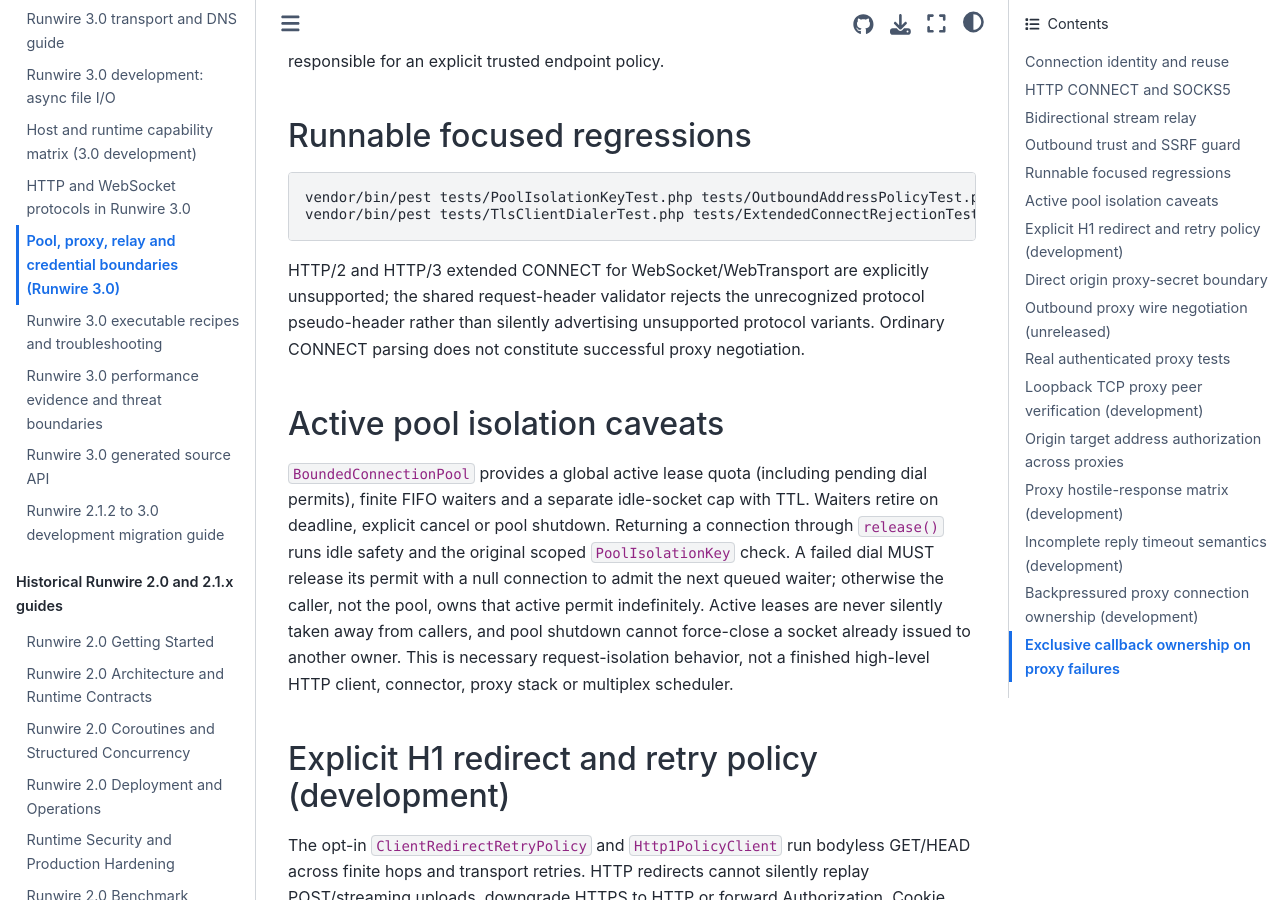
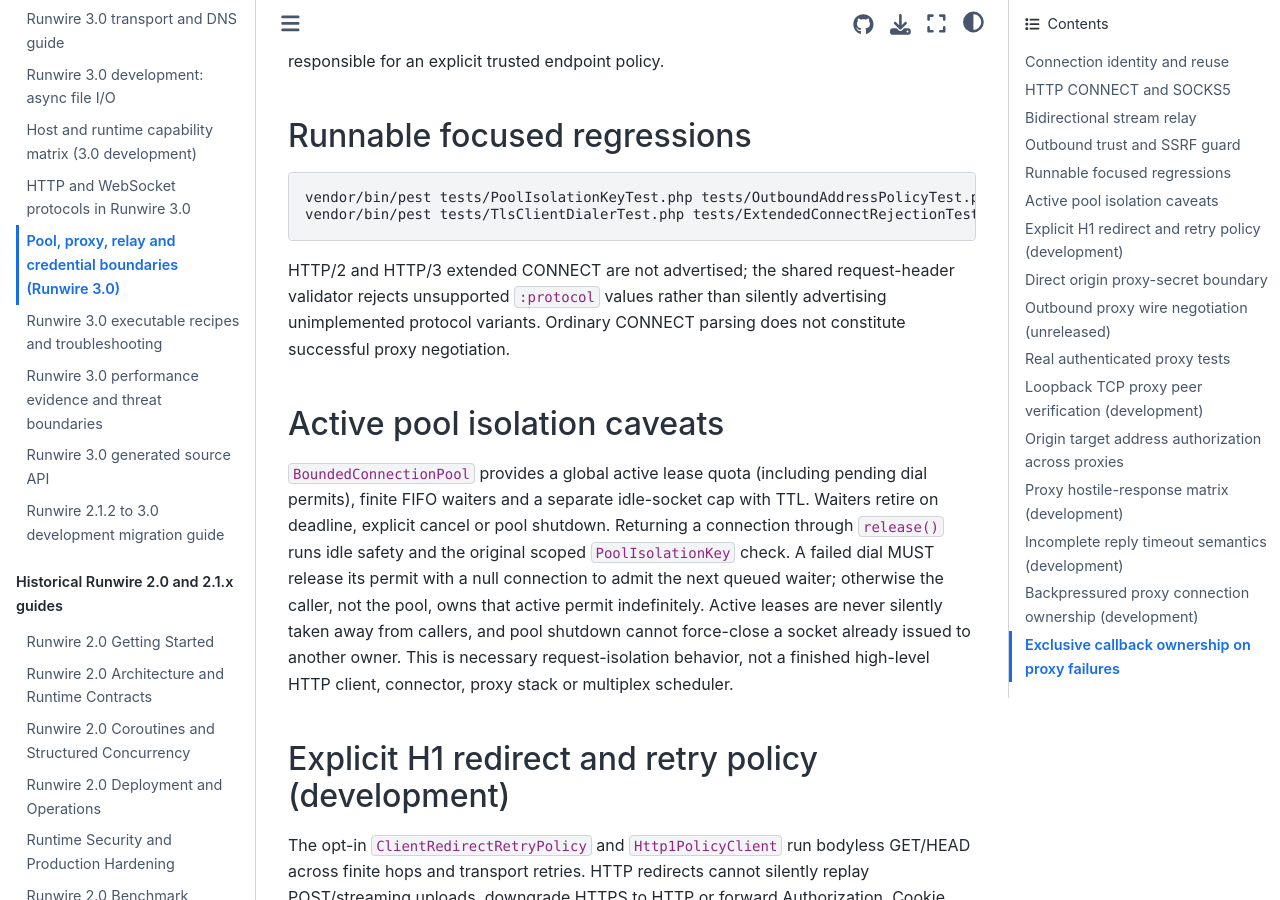
Before and after one commit to infocyph/Runwire, a Sphinx documentation site: the page built from docs/connection-policies-3.0.rst, in a window 1280 px wide and 900 px high, scrolled down 2260 px. Built offline with Sphinx 7.4.7 and the Sphinx Book theme 1.1.4, drawn with Linux system fonts in a browser that asks for light colours.

Commit message:
docs(runwire-3): purge excluded protocol from start, host, migration and security guides

```diff
--- a/docs/connection-policies-3.0.rst
+++ b/docs/connection-policies-3.0.rst
@@ -105,10 +105,9 @@
    vendor/bin/pest tests/PoolIsolationKeyTest.php tests/OutboundAddressPolicyTest.php
    vendor/bin/pest tests/TlsClientDialerTest.php tests/ExtendedConnectRejectionTest.php
 
-HTTP/2 and HTTP/3 extended CONNECT for WebSocket/WebTransport are
-explicitly unsupported; the shared request-header validator rejects
-the unrecognized protocol pseudo-header rather than silently
-advertising unsupported protocol variants. Ordinary CONNECT
+HTTP/2 and HTTP/3 extended CONNECT are not advertised; the shared
+request-header validator rejects unsupported ``:protocol`` values
+rather than silently advertising unimplemented protocol variants. Ordinary CONNECT
 parsing does not constitute successful proxy negotiation.
 
 Active pool isolation caveats
--- a/docs/host-compatibility-3.0.rst
+++ b/docs/host-compatibility-3.0.rst
@@ -61,9 +61,6 @@
    * - WebSocket
      - Inbound HTTP/1.1 upgrade and experimental outbound ws/wss TLS upgrade with shared masking, fragmentation and close
      - Outbound client QA is not yet accepted; H2/H3 extended CONNECT remains unavailable
-   * - WebTransport
-     - Planned H3 session, stream, deadline and datagram ownership
-     - No advertised end-to-end WebTransport client or server; native QUIC datagram capability is unavailable
    * - Asynchronous file I/O
      - Bounded off-loop subprocess read/write/stat/rename/unlink, development-scoped Fiber adapter and file-to-network bridge
      - No persistent file handles, symlink-safe sandbox, crash-atomic fsync, platform native AIO or final throughput certification
--- a/docs/migration-3.0.rst
+++ b/docs/migration-3.0.rst
@@ -158,8 +158,8 @@
 Composer dependencies. HTTP/2 has independently tested one-shot and
 experimental multiplexed TLS clients in 3.0 development. The HTTP/3 request
 client has a verified one-shot experimental implementation, but full
-H3 QPACK/multiplexing, CONNECT/SOCKS5 original-target TLS, WebTransport
-and final release benchmarks are **not complete**; no unreleased APIs
+H3 QPACK/multiplexing, CONNECT/SOCKS5 original-target TLS and final
+release benchmarks are **not complete**; no unreleased APIs
 should be treated as shipped.
 
 The final migration acceptance requires an exact reflected 2.1.2 versus
--- a/docs/performance-security-3.0.rst
+++ b/docs/performance-security-3.0.rst
@@ -122,7 +122,7 @@
 The independent TLS, QUIC, host and security gates retain their own
 immutable workflow-run evidence in the canonical plan. In particular,
 a green profile job or a green Sphinx build **must not** turn U15/U17
-release performance, matched TLS or WebTransport certifications green.
+release performance or matched TLS certifications green.
 
 
 HTTP/1.1 diagnostic send-buffer contention
--- a/docs/start.rst
+++ b/docs/start.rst
@@ -10,7 +10,8 @@
 
 The existing server runtime supports HTTP/1.1, HTTP/2, optional QUIC/HTTP/3,
 WebSocket serving, TCP/Unix stream servers, UDP, coroutines and supervision.
-Outbound clients, WebTransport, autoscaling and async filesystem are part of
-the **planned 3.0 target**, not currently shipped.
+Outbound clients, autoscaling and asynchronous filesystem features are part
+of the **planned 3.0 target**, not currently shipped. See the :doc:`features`
+limitations section for protocols excluded from this release.
 
 See :doc:`features` for the complete feature-status inventory.
```
